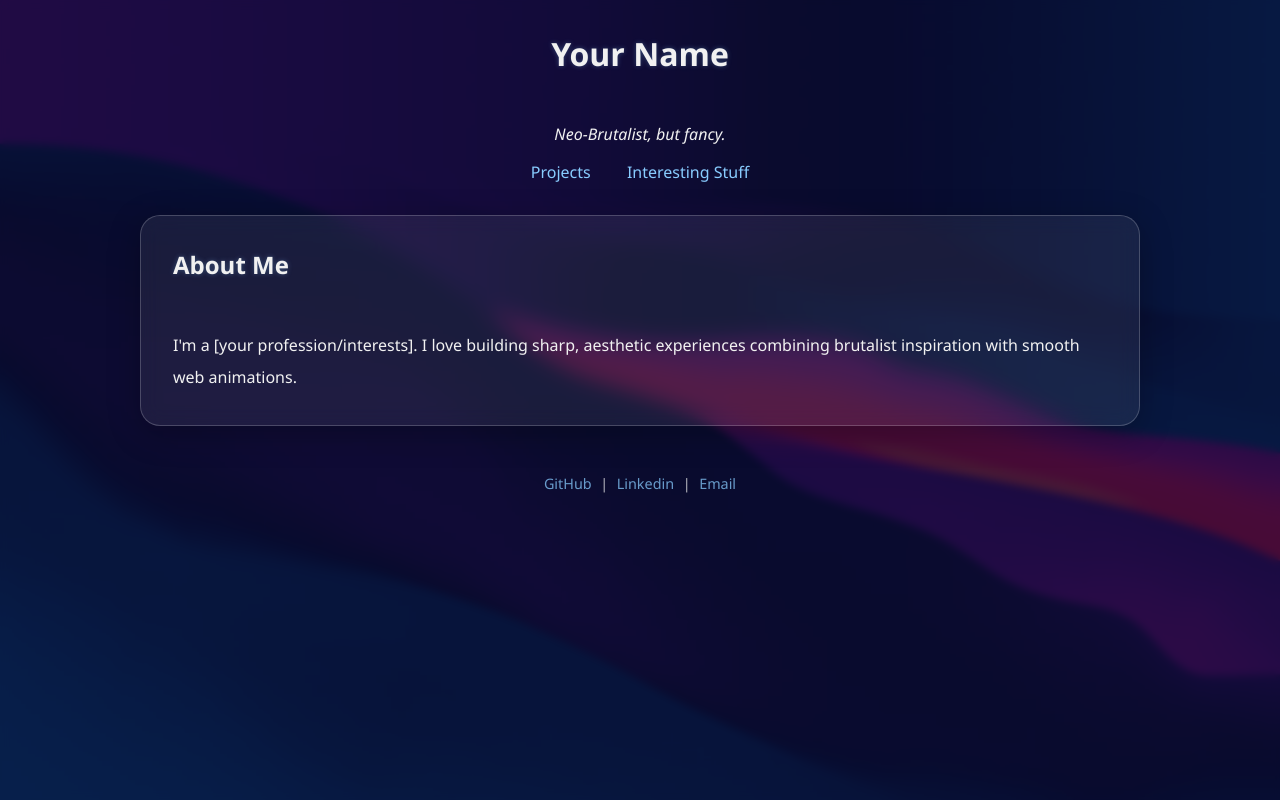
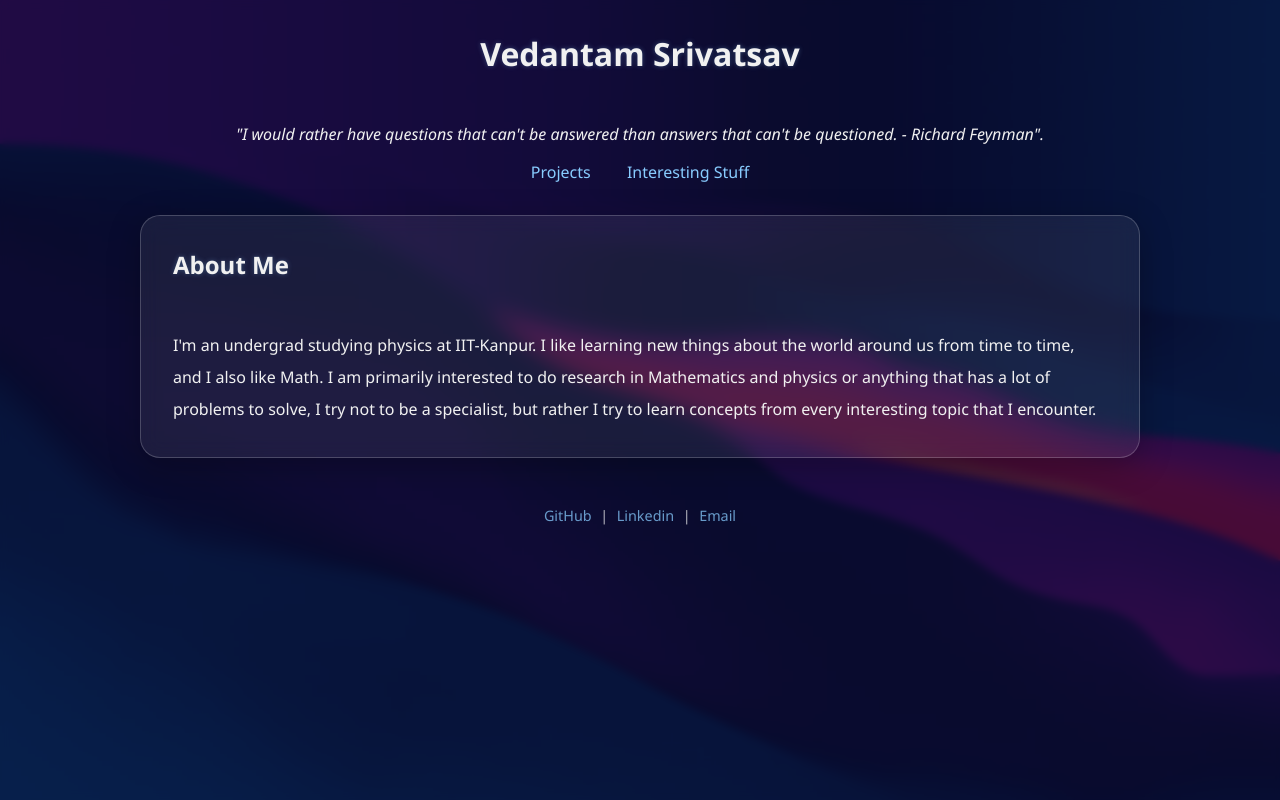
Before and after one commit to Bing-Chilling-07/Bing-Chilling-07.github.io, a plain HTML site: page index.html in a window 1280 px wide. Drawn offline with Linux system fonts and the light colour scheme.

Commit message:
Update index.html

```diff
--- a/index.html
+++ b/index.html
@@ -9,8 +9,8 @@
 <body>
 
   <header>
-    <h1>Your Name</h1>
-    <p class="subtitle">Neo-Brutalist, but fancy.</p>
+    <h1>Vedantam Srivatsav</h1>
+    <p class="subtitle">"I would rather have questions that can't be answered than answers that can't be questioned. - Richard Feynman".</p>
     <nav>
       <a href="projects.html">Projects</a>
       <a href="findings.html">Interesting Stuff</a>
@@ -21,7 +21,9 @@
     <section>
       <h2>About Me</h2>
       <p>
-        I'm a [your profession/interests]. I love building sharp, aesthetic experiences combining brutalist inspiration with smooth web animations.
+        I'm an undergrad studying physics at IIT-Kanpur. I like learning new things about the world around us from time to time, and I also like Math.
+        I am primarily interested to do research in Mathematics and physics or anything that has a lot of problems to solve, I try not to be a specialist, but rather I try to learn concepts from
+        every interesting topic that I encounter.
       </p>
     </section>
   </main>
```
